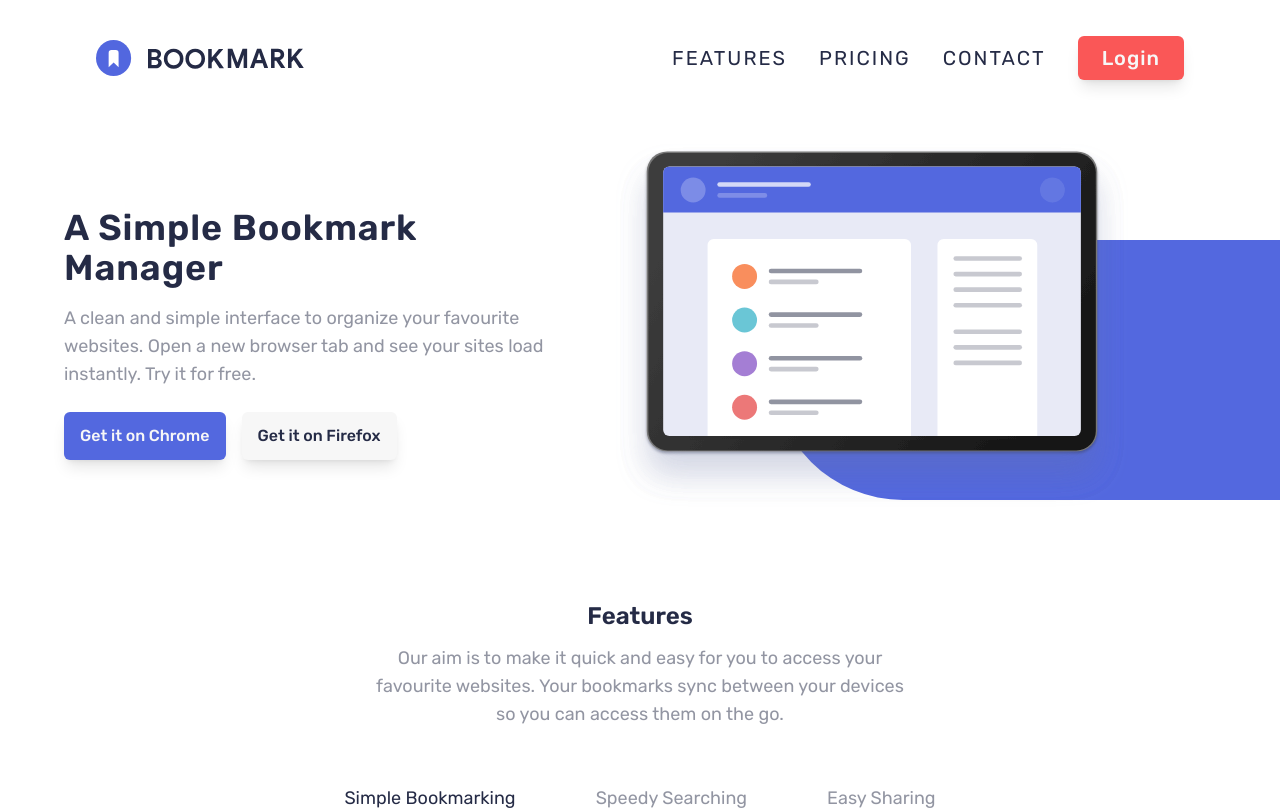
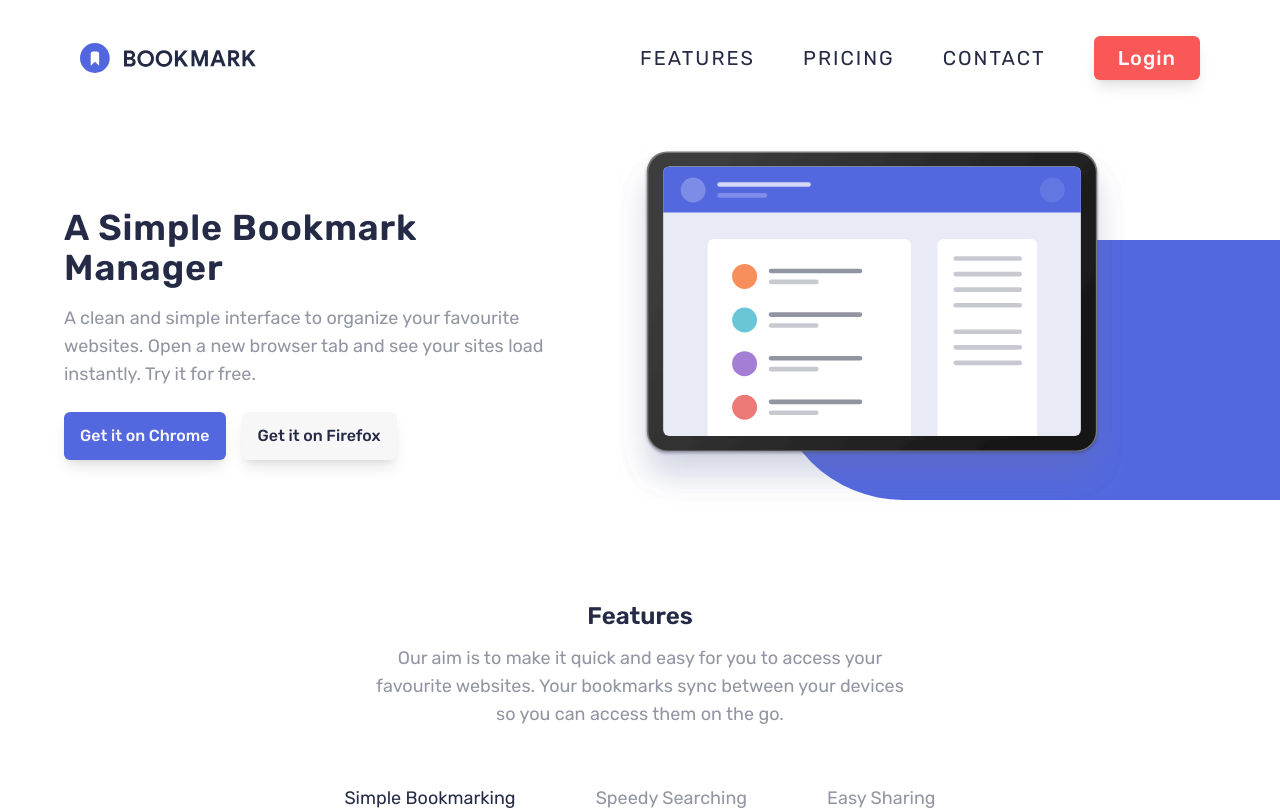
Before and after one commit to Abaljerind/bookmark-landing-page, a React (Vite) app: page / in a window 1280 px wide. Shown: the top 810 px of the page. Built offline with nearby package versions, Linux system fonts and the light colour scheme.

Commit message:
Style(NavBar): re-adjust styles for xl breakpoint
Re-adjust inline padding for <nav>
Re-adjust width for <img>
Adjust gap for <ul>

```diff
--- a/src/components/NavBar.jsx
+++ b/src/components/NavBar.jsx
@@ -14,7 +14,7 @@ const NavBar = () => {
   const navItems = ["Features", "Pricing", "Contact"];
 
   return (
-    <nav className="relative px-6 py-9 lg:px-16 xl:px-24">
+    <nav className="relative w-full px-6 py-9 lg:px-16 xl:px-20">
       <div className="flex items-center justify-between md:hidden">
         <img
           src="./images/logo-bookmark.svg"
@@ -98,10 +98,10 @@ const NavBar = () => {
         <img
           src="./images/logo-bookmark.svg"
           alt="Logo Bookmark"
-          className="select-none lg:w-44 xl:w-52"
+          className="select-none lg:w-44"
         />
 
-        <ul className="flex items-center justify-evenly gap-5 xl:gap-8">
+        <ul className="flex items-center justify-evenly gap-5 xl:gap-12">
           {navItems.map((nav, index) => {
             return (
               <li
```
